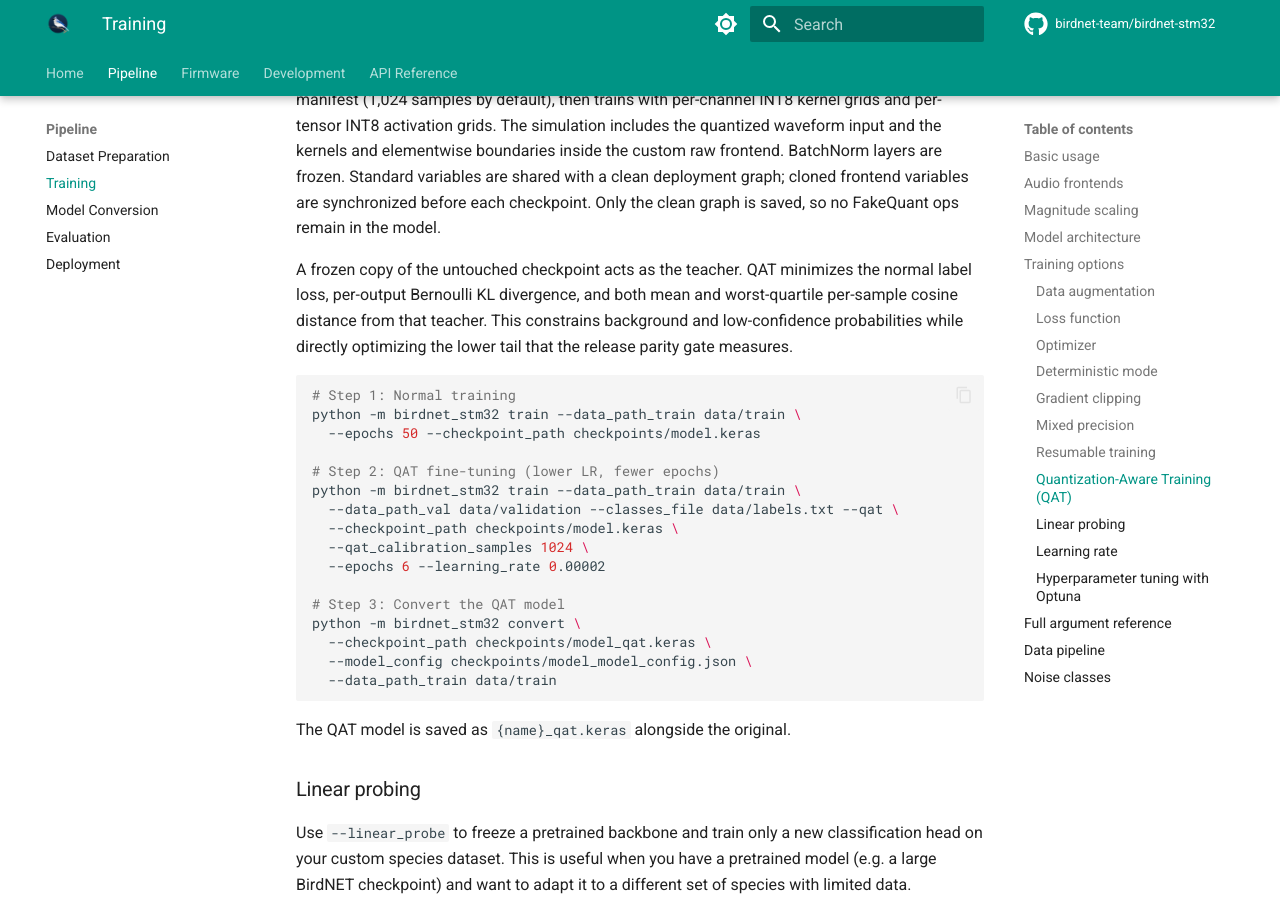
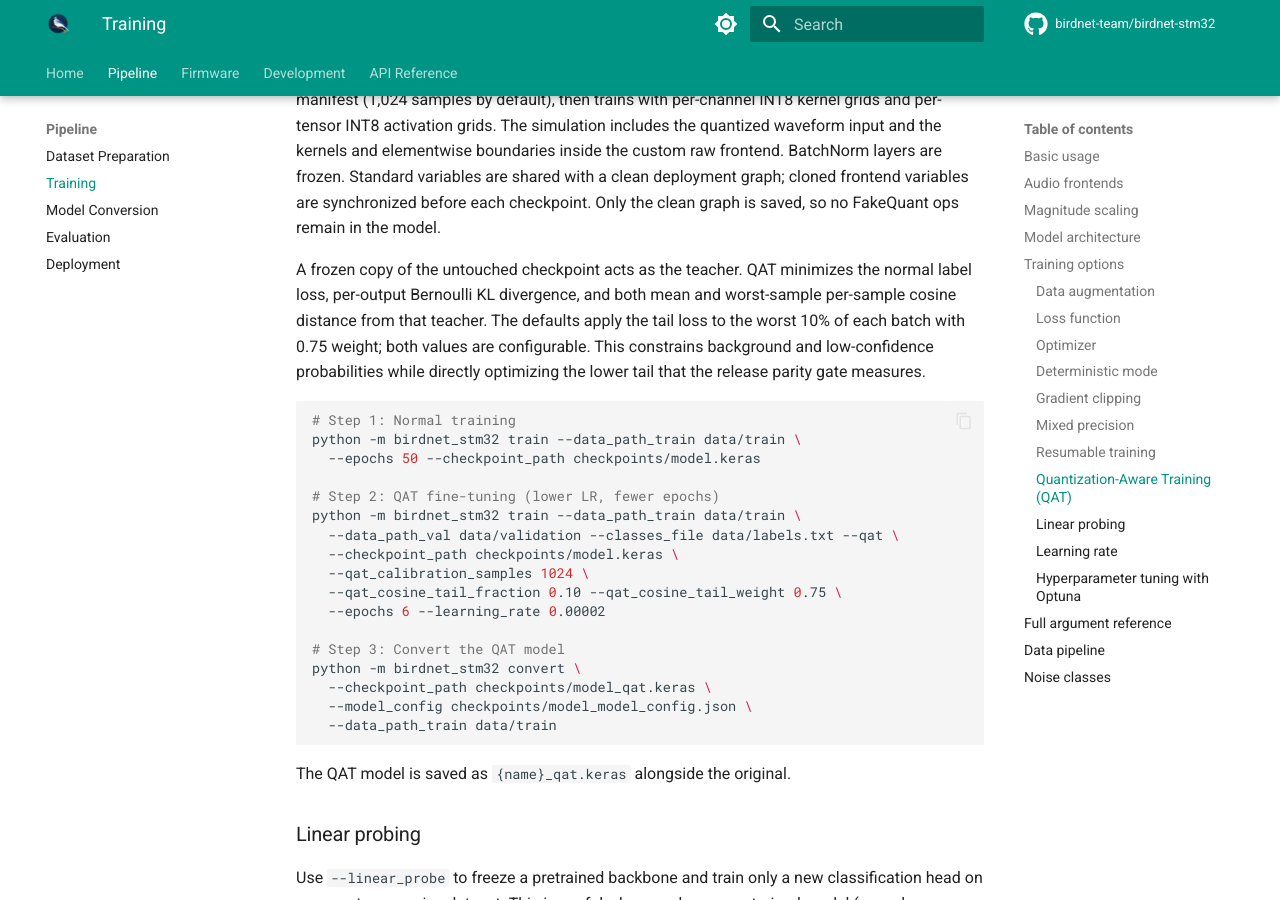
Before and after one commit to birdnet-team/birdnet-stm32, an MkDocs documentation site: the page built from docs/training.md, in a window 1280 px wide and 900 px high, scrolled down 4164 px. Built offline with MkDocs 1.6.1 and Material for MkDocs 9.7.7, drawn with Linux system fonts in a browser that asks for light colours; comment, search, counter and statistics services are not loaded; some of the changed text lies outside the part shown.

Commit message:
Document configurable QAT tail objective

````diff
--- a/docs/training.md
+++ b/docs/training.md
@@ -165,9 +165,10 @@ graph is saved, so no FakeQuant ops remain in the model.
 
 A frozen copy of the untouched checkpoint acts as the teacher. QAT minimizes
 the normal label loss, per-output Bernoulli KL divergence, and both mean and
-worst-quartile per-sample cosine distance from that teacher. This constrains
-background and low-confidence probabilities while directly optimizing the
-lower tail that the release parity gate measures.
+worst-sample per-sample cosine distance from that teacher. The defaults apply
+the tail loss to the worst 10% of each batch with 0.75 weight; both values are
+configurable. This constrains background and low-confidence probabilities
+while directly optimizing the lower tail that the release parity gate measures.
 
 ```bash
 # Step 1: Normal training
@@ -179,6 +180,7 @@ python -m birdnet_stm32 train --data_path_train data/train \
   --data_path_val data/validation --classes_file data/labels.txt --qat \
   --checkpoint_path checkpoints/model.keras \
   --qat_calibration_samples 1024 \
+  --qat_cosine_tail_fraction 0.10 --qat_cosine_tail_weight 0.75 \
   --epochs 6 --learning_rate 0.00002
 
 # Step 3: Convert the QAT model
@@ -279,6 +281,11 @@ Set `--n_trials` to control how many configurations to try (default 20).
 | `--tune` | False | Run Optuna hyperparameter search |
 | `--n_trials` | 20 | Number of Optuna trials |
 | `--qat` | False | Quantization-aware fine-tuning |
+| `--qat_calibration_samples` | 1024 | Exact stratified samples used for QAT and conversion calibration |
+| `--qat_distillation_weight` | 1.0 | Frozen-teacher Bernoulli-KL weight |
+| `--qat_cosine_weight` | 0.10 | Mean teacher/student cosine-loss weight |
+| `--qat_cosine_tail_weight` | 0.75 | Worst-sample cosine-loss weight |
+| `--qat_cosine_tail_fraction` | 0.10 | Fraction of each batch included in the worst-sample loss |
 | `--linear_probe` | False | Freeze backbone and train only classifier head |
 
 ## Data pipeline
````
Also changed, not shown: CHANGELOG.md (+1 -1 lines), README.md (+1 -1 lines), docs/dev/implementation.md (+3 -2 lines), docs/dev/quantization.md (+6 -4 lines), docs/index.md (+1 -1 lines).
